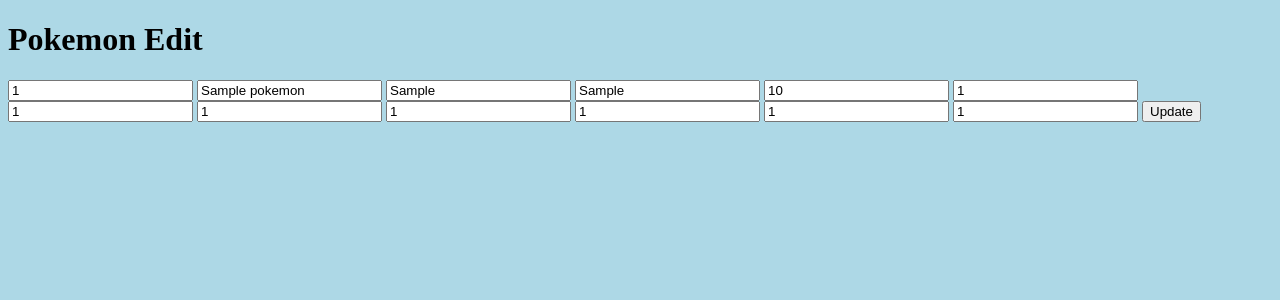
After one commit to KyaZN/pokemonApp, a Flask app: page /update/1 in a window 1280 px wide. The commit adds this page. Shown: the top 300 px of the page. Run offline with Flask 2, Linux system fonts and the light colour scheme; tables that the repository leaves empty hold one stand-in row (values such as "Sample post").

Commit message:
Phase 4 - Add form for pokemon update

```diff
--- a/app.py
+++ b/app.py
@@ -42,7 +42,7 @@ def import_csv():
         call(['python','import_csv.py'])
         return redirect('/')
     else:
-        pass
+        return 'There was an issue importing data'
 
 @app.route('/delete/<int:id>')
 def delete(id):
@@ -55,5 +55,34 @@ def delete(id):
     except:
         return 'There was an issue deleting your pokemon'
 
+@app.route('/update/<int:id>', methods = ['GET','POST'])
+def update(id):
+    pokemon_to_update = Pokemon.query.get_or_404(id)
+
+    if request.method == 'POST':
+        pokemon_to_update.num = request.form['num']
+        pokemon_to_update.name = request.form['name']
+        pokemon_to_update.typeu = request.form['typeu']
+        pokemon_to_update.typed = request.form['typed']
+        pokemon_to_update.total = request.form['total']
+        pokemon_to_update.hp = request.form['hp']
+        pokemon_to_update.attack = request.form['attack']
+        pokemon_to_update.defense = request.form['defense']
+        pokemon_to_update.spatk = request.form['spatk']
+        pokemon_to_update.spdef = request.form['spdef']
+        pokemon_to_update.speed = request.form['speed']
+        pokemon_to_update.gen = request.form['gen']
+
+        # try:
+        db.session.commit()
+        return redirect('/')
+        # except:
+            # return 'There was an issue updating you pokemon'
+
+    else:
+        return render_template('update.html', pokemon_to_update = pokemon_to_update)
+
+
+
 if __name__ == "__main__":
     app.run(debug=True)
--- a/import_csv.py
+++ b/import_csv.py
@@ -9,8 +9,6 @@ with open('pokemon.csv','r') as pkfile:
     dr = csv.DictReader(pkfile)
     poke_db = [(i['#'],i['Name'],i['Type 1'],i['Type 2'],i['Total'],i['HP'],i['Attack'],i['Defense'],i['Sp. Atk'],i['Sp. Def'],i['Speed'],i['Generation'],i['Legendary']) for i in dr]
 
-# pk_file = open("pokemon.csv")
-# new_pokemons = csv.reader(pk_file)
 cur.executemany("INSERT INTO pokemon (num,name,typeu,typed,total,hp,attack,defense,spatk,spdef,speed,gen,legend) VALUES (?,?,?,?,?,?,?,?,?,?,?,?,?)", poke_db)
 con.commit()
 con.close()
--- a/templates/index.html
+++ b/templates/index.html
@@ -51,7 +51,7 @@
             <td>
                 <a href="/delete/{{pokemon.id}}">Delete</a>
                 <br>
-                <a href="#">Update</a>
+                <a href="/update/{{pokemon.id}}">Update</a>
             </td>
         </tr>
         {% endfor %}
--- /dev/null
+++ b/templates/update.html
@@ -0,0 +1,29 @@
+{% extends 'base.html' %}
+
+{% block head %}
+<title>Update Pokemon</title>
+{% endblock %}
+
+{% block body %}
+<div class="content">
+    <h1>Pokemon Edit</h1>
+
+    <div class="form">
+        <form action="/update/{{pokemon_to_update.id}}" method="POST">
+            <input type="number" name="num" id="num" value="{{pokemon_to_update.num}}">
+            <input type="text" name="name" id="name" value="{{pokemon_to_update.name}}">
+            <input type="text" name="typeu" id="typeu" value="{{pokemon_to_update.typeu}}">
+            <input type="text" name="typed" id="typed" value="{{pokemon_to_update.typed}}">
+            <input type="number" name="total" id="total" value="{{pokemon_to_update.total}}">
+            <input type="number" name="hp" id="hp" value="{{pokemon_to_update.hp}}">
+            <input type="number" name="attack" id="attack" value="{{pokemon_to_update.attack}}">
+            <input type="number" name="defense" id="defense" value="{{pokemon_to_update.defense}}">
+            <input type="number" name="spatk" id="spatk" value="{{pokemon_to_update.spatk}}">
+            <input type="number" name="spdef" id="spdef" value="{{pokemon_to_update.spdef}}">
+            <input type="number" name="speed" id="speed" value="{{pokemon_to_update.speed}}">
+            <input type="number" name="gen" id="gen" value="{{pokemon_to_update.gen}}">
+            <input type="submit" value="Update">
+        </form>
+    </div>
+</div>
+{% endblock %}
```
Also changed, not shown: pokedex.db.
